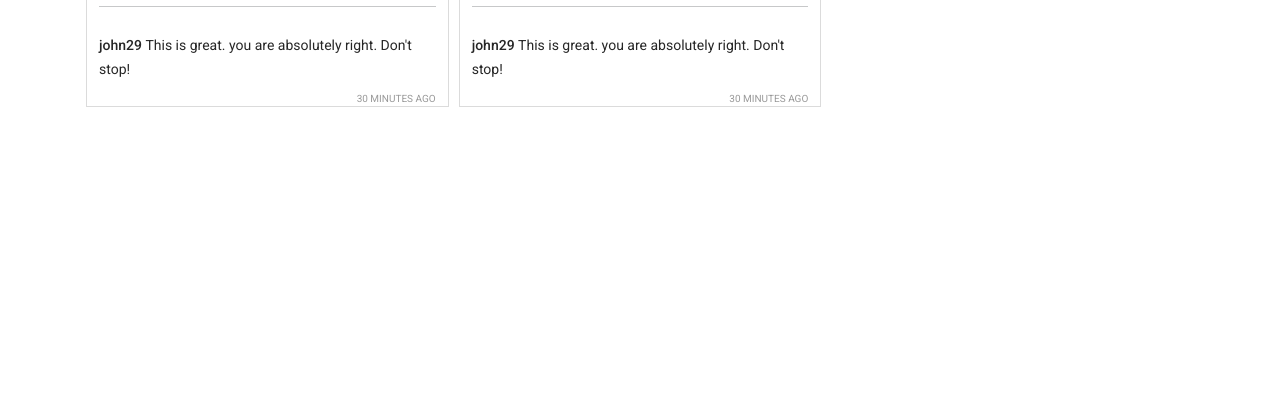
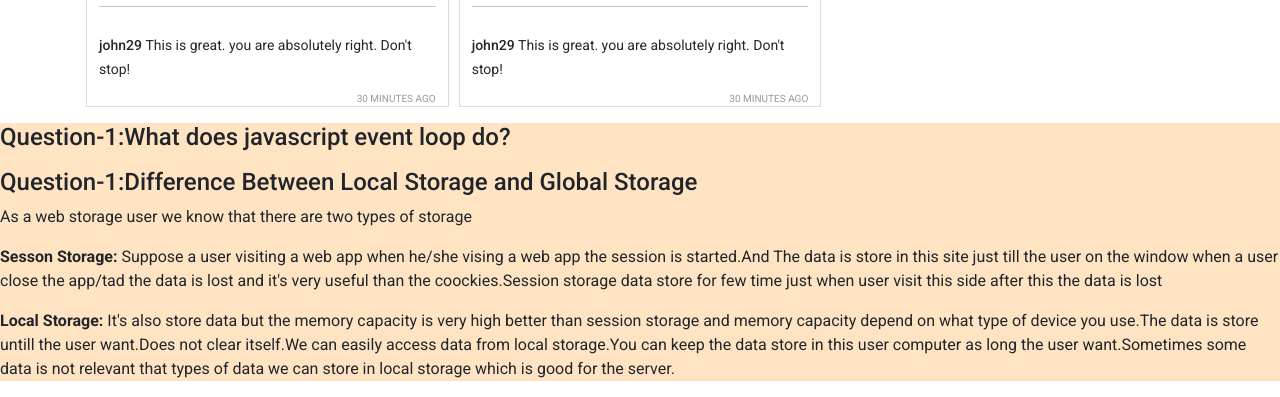
Before and after one commit to RefatRingky/instra-sohor, a plain HTML site: page index.html in a window 1280 px wide. Shown: the part 1425-1822 px from the top of the page. Before the commit the page ends 1548 px from the top, so only its background shows below. Drawn offline with nearby package versions, Linux system fonts and the light colour scheme.

Commit message:
storage commit

```diff
--- a/css/style.css
+++ b/css/style.css
@@ -256,3 +256,9 @@ img {
     grid-template-columns: repeat(1, 1fr);
   }
 }
+
+#container{
+  background-color: bisque;
+
+
+}
--- a/index.html
+++ b/index.html
@@ -77,6 +77,14 @@
                 <h1>Reported posts</h1>
             </div>
         </main>
+        <section id="container">
+         <h4>Question-1:What does javascript event loop do?</h4>
+         <p></p>
+         <h4>Question-1:Difference Between Local Storage and Global Storage</h4>
+         <p>As a web storage user we know that there are two types of storage</p>
+         <p> <span><b>Sesson Storage:</b></span>  Suppose a user visiting a web app when he/she vising  a web app the session is started.And The data is store in this site just  till the user on the window  when a user close the app/tad the data is lost and it's very useful than the coockies.Session storage data store for few time just when user visit this side after this the data is lost</p>
+         <p> <span><b>Local Storage:</b></span> It's also store data but the memory capacity is very high better than session storage and memory capacity depend on what type of device you use.The data is store untill the user want.Does not clear itself.We can easily access data from local storage.You can keep the data store in this user computer as long the user want.Sometimes some data is not relevant that types of data we can store in local storage which is good for the server.  </p>
+        </section>
         <footer></footer>
 
         <!-- add javascript  file  -->
```
